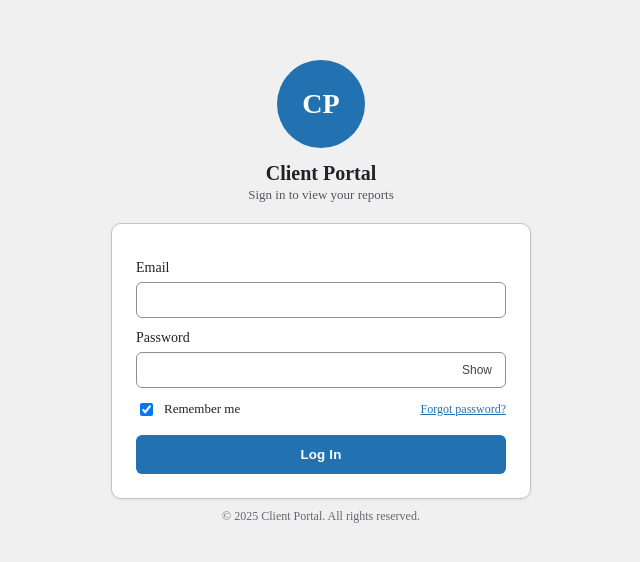
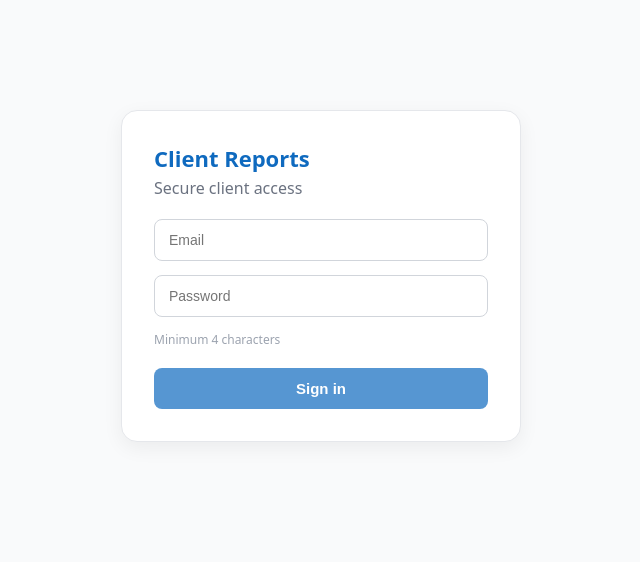
Before and after one commit to Gatefoldsolutions/client-reports, a Next.js app: page /login in a window 1280 px wide. Shown: the part 124-686 px from the top of the page, without its empty margins (319-959 px from the left). Built offline with nearby package versions, Linux system fonts and the light colour scheme.

Commit message:
Latest updates for deploy to Vercel

```diff
--- a/app/api/logout/route.ts
+++ b/app/api/logout/route.ts
@@ -1,6 +1,18 @@
+// app/api/logout/route.ts
 import { NextResponse } from 'next/server';
-export async function POST() {
-  const res = NextResponse.json({ ok: true });
-  res.cookies.set('auth', '', { httpOnly: true, secure: true, sameSite: 'lax', path: '/', maxAge: 0 });
+
+function clearCookie(res: NextResponse) {
+  res.cookies.set('auth', '', { httpOnly: true, path: '/', maxAge: 0 });
+}
+
+export async function GET(req: Request) {
+  const res = NextResponse.redirect(new URL('/login', req.url));
+  clearCookie(res);
   return res;
 }
+
+export async function POST(req: Request) {
+  const res = NextResponse.redirect(new URL('/login', req.url));
+  clearCookie(res);
+  return res;
+}
--- /dev/null
+++ b/app/global.css
@@ -0,0 +1 @@
+:root { --brand-color: #0f6abf; } /* fallback for SSR */
--- a/app/layout.tsx
+++ b/app/layout.tsx
@@ -1,4 +1,23 @@
-export const metadata = { title: 'Client Reports' };
+// app/layout.tsx
+import type { Metadata } from 'next';
+import './globals.css';
+
+export const metadata: Metadata = {
+  title: 'Client Reports',
+  description: 'Secure client access',
+};
+
 export default function RootLayout({ children }: { children: React.ReactNode }) {
-  return (<html lang="en"><body style={{ background: '#f0f0f1', margin: 0 }}>{children}</body></html>);
+  return (
+    <html lang="en">
+      <body
+        style={{
+          // makes the color available everywhere in CSS-in-JS:
+          ['--brand-color' as any]: process.env.NEXT_PUBLIC_BRAND_COLOR || '#0f6abf',
+        }}
+      >
+        {children}
+      </body>
+    </html>
+  );
 }
--- a/app/login/page.tsx
+++ b/app/login/page.tsx
@@ -1,213 +1,162 @@
 'use client';
-import React, { useEffect, useMemo, useRef, useState } from 'react';
 
-const BRAND_NAME =
-  process.env.NEXT_PUBLIC_BRAND_NAME || 'Client Portal';
-const BRAND_PRIMARY =
-  process.env.NEXT_PUBLIC_BRAND_COLOR || '#2271b1'; // WP blue
-const BRAND_SUBTITLE =
-  process.env.NEXT_PUBLIC_BRAND_SUBTITLE || 'Sign in to view your reports';
+import { useEffect, useMemo, useState } from 'react';
+import { useRouter, useSearchParams } from 'next/navigation';
 
-function getInitials(name: string) {
-  const parts = name.trim().split(/\s+/);
-  const letters = parts.slice(0, 2).map(p => p[0]?.toUpperCase() || '');
-  return letters.join('') || 'CP';
+function isEmail(v: string) {
+  return /^[^\s@]+@[^\s@]+\.[^\s@]+$/.test(v);
 }
 
 export default function LoginPage() {
+  const router = useRouter();
+  const params = useSearchParams();
+  const next = params.get('next') || '/dashboard';
+
   const [email, setEmail] = useState('');
   const [password, setPassword] = useState('');
   const [err, setErr] = useState<string | null>(null);
   const [loading, setLoading] = useState(false);
-  const [showPwd, setShowPwd] = useState(false);
-  const [caps, setCaps] = useState(false);
-  const [remember, setRemember] = useState(true);
 
-  const pwdRef = useRef<HTMLInputElement | null>(null);
-  const initials = useMemo(() => getInitials(BRAND_NAME), []);
-
-  // Load remembered email
-  useEffect(() => {
-    const saved = localStorage.getItem('cp-email');
-    if (saved) setEmail(saved);
-  }, []);
-  // Save remembered email
-  useEffect(() => {
-    if (remember) localStorage.setItem('cp-email', email);
-    else localStorage.removeItem('cp-email');
-  }, [email, remember]);
+  const valid = useMemo(() => {
+    return isEmail(email) && password.trim().length >= 4;
+  }, [email, password]);
 
   async function onSubmit(e: React.FormEvent) {
     e.preventDefault();
-    if (loading) return;
+    if (!valid) return;
     setErr(null);
     setLoading(true);
     try {
-      const params = new URLSearchParams(window.location.search);
-      const next = params.get('next') || '/dashboard';
-
-      const res = await fetch(`/api/login?next=${encodeURIComponent(next)}`, {
+      const res = await fetch('/api/login', {
         method: 'POST',
         headers: { 'content-type': 'application/json' },
-        body: JSON.stringify({ email: email.trim(), password }),
+        body: JSON.stringify({ email, password }),
       });
-
-      if (res.ok) {
-        const { redirectTo } = await res.json();
-        window.location.href = redirectTo || '/dashboard';
-      } else {
-        const { error } = await res.json().catch(() => ({}));
-        setErr(error || 'Invalid email or password');
+      if (!res.ok) {
+        const j = await res.json().catch(() => ({}));
+        throw new Error(j.error || 'Invalid credentials');
       }
-    } catch {
-      setErr('Network error. Please try again.');
+      router.push(next);
+    } catch (e: any) {
+      setErr(e.message);
     } finally {
       setLoading(false);
     }
   }
 
-  function onKeyEvent(e: React.KeyboardEvent<HTMLInputElement>) {
-    // simple caps detection
-    const isLetter = e.key.length === 1 && /[a-z]/i.test(e.key);
-    if (!isLetter) return;
-    const capsOn = e.getModifierState && e.getModifierState('CapsLock');
-    setCaps(!!capsOn);
-  }
+  useEffect(() => {
+    document.getElementById('login-email')?.focus();
+  }, []);
 
-  // Styles
-  const wrap: React.CSSProperties = {
-    minHeight: '100vh',
+  const brandName = process.env.NEXT_PUBLIC_BRAND_NAME || 'Client Reports';
+  const subtitle = process.env.NEXT_PUBLIC_BRAND_SUBTITLE || 'Secure client access';
+
+  return (
+    <div
+      style={{
+        minHeight: '100dvh',
         display: 'grid',
         placeItems: 'center',
-    background: '#f0f0f1',
-    padding: 16,
-  };
-  const cardWrap: React.CSSProperties = { width: 420, maxWidth: '92vw' };
-  const logo: React.CSSProperties = {
-    width: 88, height: 88, borderRadius: '50%',
-    display: 'grid', placeItems: 'center',
-    color: '#fff', fontWeight: 800, fontSize: 28,
-    margin: '0 auto 14px',
-    background: BRAND_PRIMARY,
-    userSelect: 'none',
-  };
-  const title: React.CSSProperties = {
-    textAlign: 'center',
-    margin: '6px 0 20px',
-    color: '#1d2327',
-    lineHeight: 1.1,
-  };
-  const box: React.CSSProperties = {
-    background: '#fff',
-    padding: 24,
-    borderRadius: 10,
-    border: '1px solid #c3c4c7',
-    boxShadow: '0 1px 3px rgba(0,0,0,.08)',
-    overflow: 'hidden',
-  };
-  const label: React.CSSProperties = { display: 'block', margin: '12px 0 6px', color: '#1d2327', fontSize: 14 };
-  const input: React.CSSProperties = {
-    width: '100%', padding: '9px 12px',
-    border: '1px solid #8c8f94',
-    borderRadius: 6, fontSize: 14, outline: 'none',
-    background: '#fff',  boxSizing: 'border-box',
-  };
-  const row: React.CSSProperties = { display: 'flex', gap: 8, alignItems: 'center', justifyContent: 'space-between' };
-  const pwdBox: React.CSSProperties = { position: 'relative' };
-  const toggleBtn: React.CSSProperties = {
-    position: 'absolute', right: 8, top: '50%', transform: 'translateY(-50%)',
-    background: 'transparent', border: 0, cursor: 'pointer', color: '#3c434a',
-    fontSize: 12, padding: '4px 6px',boxSizing: 'border-box',
-  };
-  const help: React.CSSProperties = { fontSize: 12, color: '#3c434a' };
-  const capsMsg: React.CSSProperties = { fontSize: 12, color: '#b32d2e', marginTop: 6 };
-  const error: React.CSSProperties = {
-    background: '#f7e0e1', border: '1px solid #b32d2e', color: '#872626',
-    padding: '10px 12px', borderRadius: 6, fontSize: 13, marginTop: 10,
-  };
-  const btn: React.CSSProperties = {
-    width: '100%', marginTop: 16, background: BRAND_PRIMARY,
-    color: '#fff', border: 0, padding: '12px 14px', borderRadius: 6,
-    cursor: 'pointer', fontWeight: 700, letterSpacing: 0.2,
-    opacity: loading ? 0.8 : 1,
-  };
-  const footer: React.CSSProperties = {
-    textAlign: 'center', marginTop: 10, fontSize: 12, color: '#616971',
-  };
+        background: '#f9fafb', // light gray background
+      }}
+    >
+      <div
+        style={{
+          width: 'min(92vw, 400px)',
+          padding: '32px',
+          borderRadius: 16,
+          border: '1px solid #e5e7eb',
+          background: '#fff', // white card
+          boxShadow: '0 6px 20px rgba(0,0,0,0.06)',
+          fontFamily: 'ui-sans-serif, system-ui, Segoe UI, Roboto, Helvetica, Arial',
+        }}
+      >
+        <h1
+          style={{
+            margin: '0 0 4px',
+            fontSize: 22,
+            color: 'var(--brand-color, #0f6abf)',
+          }}
+        >
+          {brandName}
+        </h1>
+        <p style={{ margin: '0 0 20px', color: '#6b7280' }}>{subtitle}</p>
 
-  return (
-    <div style={wrap}>
-      <div style={cardWrap}>
-        <div style={logo} aria-hidden="true">{initials}</div>
-        <div style={title}>
-          <div style={{ fontSize: 20, fontWeight: 800 }}>{BRAND_NAME}</div>
-          <div style={{ fontSize: 13, color: '#50575e', marginTop: 4 }}>{BRAND_SUBTITLE}</div>
-        </div>
-
-        <form onSubmit={onSubmit} style={box} aria-describedby={err ? 'error' : undefined}>
-          <label style={label} htmlFor="email">Email</label>
+        <form onSubmit={onSubmit} noValidate style={{ display: 'grid', gap: 14 }}>
  <input
-            id="email"
-            style={input}
+  id="login-email"
   type="email"
+  placeholder="Email"
   autoComplete="username"
   value={email}
-            onChange={e => setEmail(e.target.value)}
+  onChange={(e) => setEmail(e.target.value)}
   required
+  style={{
+    padding: '12px 14px',
+    borderRadius: 8,
+    border: `1px solid ${email && !isEmail(email) ? '#ef4444' : '#d1d5db'}`,
+    outline: 'none',
+    fontSize: 14,
+    background: '#fff',       // ✅ clean white
+    color: '#111827',         // dark gray text for readability
+  }}
 />
 
-          <label style={label} htmlFor="password">Password</label>
-          <div style={pwdBox}>
 <input
-              id="password"
-              ref={pwdRef}
-              style={input}
-              type={showPwd ? 'text' : 'password'}
+  type="password"
+  placeholder="Password"
   autoComplete="current-password"
   value={password}
-              onChange={e => setPassword(e.target.value)}
-              onKeyUp={onKeyEvent}
-              onKeyDown={onKeyEvent}
+  onChange={(e) => setPassword(e.target.value)}
   required
+  minLength={4}
+  style={{
+    padding: '12px 14px',
+    borderRadius: 8,
+    border: `1px solid ${password && password.length < 4 ? '#ef4444' : '#d1d5db'}`,
+    outline: 'none',
+    fontSize: 14,
+    background: '#fff',       // ✅ clean white
+    color: '#111827',
+  }}
 />
+
+          <small style={{ color: '#9ca3af', fontSize: 12 }}>Minimum 4 characters</small>
+
+          {err && (
+            <div
+              role="alert"
+              style={{
+                background: '#fef2f2',
+                color: '#991b1b',
+                border: '1px solid #fecaca',
+                padding: '10px 12px',
+                borderRadius: 8,
+                fontSize: 13,
+              }}
+            >
+              {err}
+            </div>
+          )}
+
           <button
-              type="button"
-              onClick={() => setShowPwd(v => !v)}
-              aria-label={showPwd ? 'Hide password' : 'Show password'}
-              style={toggleBtn}
+            disabled={!valid || loading}
+            style={{
+              marginTop: 6,
+              padding: '12px 14px',
+              borderRadius: 8,
+              border: 'none',
+              background: 'var(--brand-color, #0f6abf)',
+              color: 'white',
+              fontWeight: 600,
+              fontSize: 15,
+              cursor: (!valid || loading) ? 'not-allowed' : 'pointer',
+              opacity: (!valid || loading) ? 0.7 : 1,
+            }}
           >
-              {showPwd ? 'Hide' : 'Show'}
-            </button>
-          </div>
-
-          {caps && <div style={capsMsg}>Caps Lock is on</div>}
-
-          <div style={{ ...row, marginTop: 12 }}>
-            <label style={{ display: 'inline-flex', alignItems: 'center', gap: 8, fontSize: 13, color: '#1d2327' }}>
-              <input
-                type="checkbox"
-                checked={remember}
-                onChange={e => setRemember(e.target.checked)}
-                aria-label="Remember my email"
-              />
-              Remember me
-            </label>
-
-            <a href="#" onClick={e => e.preventDefault()} style={{ fontSize: 12, color: BRAND_PRIMARY }}>
-              Forgot password?
-            </a>
-          </div>
-
-          {err && <div id="error" role="alert" style={error}>{err}</div>}
-
-          <button type="submit" style={btn} disabled={loading}>
-            {loading ? 'Signing in…' : 'Log In'}
+            {loading ? 'Signing in…' : 'Sign in'}
           </button>
         </form>
-
-        <div style={footer}>
-          © {new Date().getFullYear()} {BRAND_NAME}. All rights reserved.
-        </div>
       </div>
     </div>
   );
--- a/middleware.ts
+++ b/middleware.ts
@@ -2,12 +2,8 @@ import { NextResponse } from 'next/server';
 import type { NextRequest } from 'next/server';
 import { jwtVerify } from 'jose';
 
-const PROTECTED_PREFIXES = ['/dashboard'];
-
-export default async function middleware(req: NextRequest) {
+export async function middleware(req: NextRequest) {
   const { pathname, searchParams } = req.nextUrl;
-  const needsAuth = PROTECTED_PREFIXES.some(p => pathname.startsWith(p));
-  if (!needsAuth) return NextResponse.next();
 
   const token = req.cookies.get('auth')?.value;
   if (!token) {
```
Also changed, not shown: app/dashboard/page.tsx (+13 -31 lines). Lines whose indentation alone changed are shown as unchanged.
